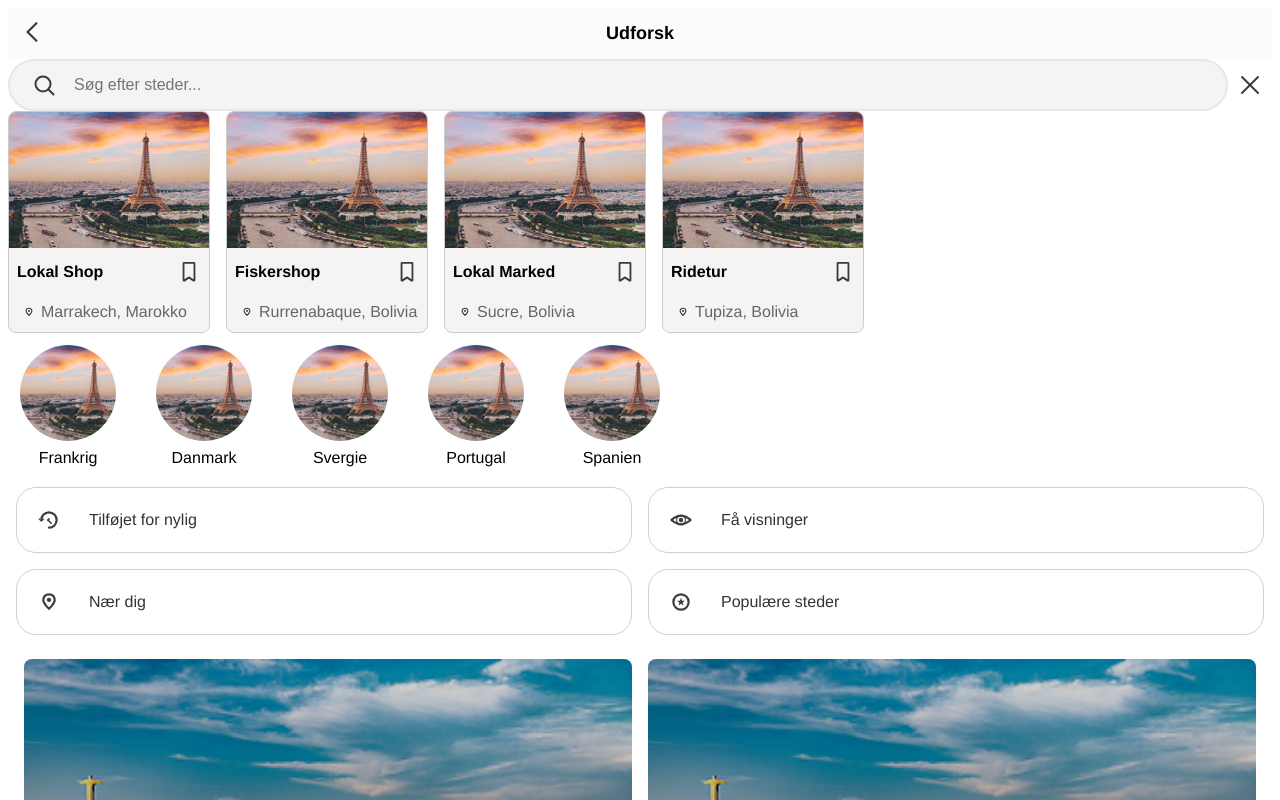
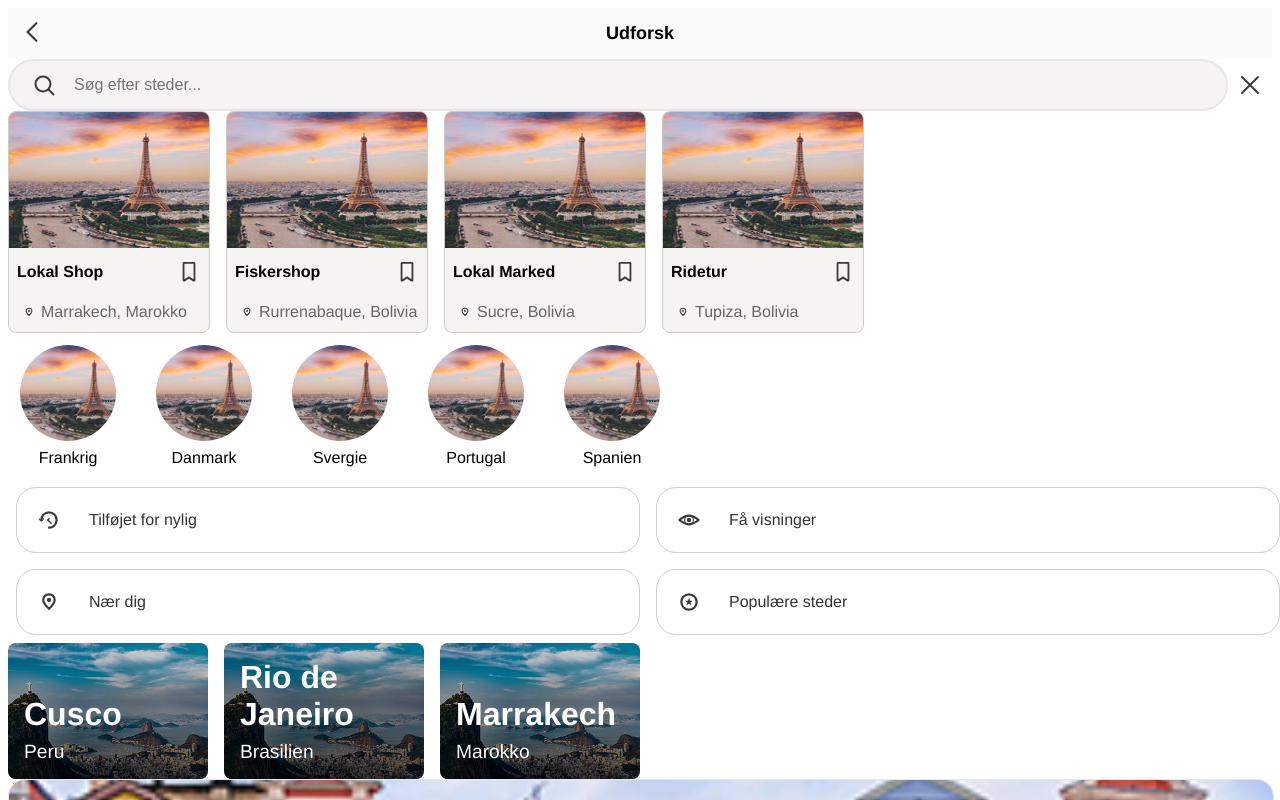
Before and after one commit to mamelishah/gemly-project-webapplication, a React (Vite) app: page /gemly-project-webapplication/saved in a window 1280 px wide. Shown: the top 800 px of the page. Built offline with nearby package versions, Linux system fonts and the light colour scheme.

Commit message:
parametre til plantotravel card, og talladt overflow - gjort scrollbar

```diff
--- a/src/App.tsx
+++ b/src/App.tsx
@@ -72,6 +72,7 @@ function App() {
           gridTemplateColumns: "repeat(2, 1fr)",
           padding: "0.5rem",
           gap: "1rem",
+          width: "100%",
         }}
       >
         <SortExploreCard icon={addedRecently} text="Tilføjet for nylig" />
@@ -79,9 +80,18 @@ function App() {
         <SortExploreCard icon={nearYou} text="Nær dig" />
         <SortExploreCard icon={popular} text="Populære steder" />
       </div>
-      <div style={{ display: "flex", padding: "1rem", gap: "1rem" }}>
-        <PlanToTravelCard />
-        <PlanToTravelCard />
+      <div
+        style={{
+          display: "flex",
+          overflowX: "auto",
+          overflowY: "hidden",
+          gap: "1rem",
+          width: "100%",
+        }}
+      >
+        <PlanToTravelCard title={"Cusco"} description={"Peru"} />
+        <PlanToTravelCard title={"Rio de Janeiro"} description={"Brasilien"} />
+        <PlanToTravelCard title={"Marrakech"} description={"Marokko"} />
       </div>
 
       <BigCard
--- a/src/components/cards/PlanToTravelCard.css
+++ b/src/components/cards/PlanToTravelCard.css
@@ -3,6 +3,8 @@
   width: 100%;
   border-radius: 8px;
   overflow: hidden;
+  width: 200px;
+  flex-shrink: 0;
 }
 
 #plan-to-travel-card::before {
--- a/src/components/cards/PlanToTravelCard.tsx
+++ b/src/components/cards/PlanToTravelCard.tsx
@@ -1,13 +1,13 @@
 import image from "/src/assets/images/countries/Brasilien/brazil-main-image.png";
 import "./PlanToTravelCard.css";
 
-function PlanToTravelCard() {
+function PlanToTravelCard({title, description}) {
   return (
     <section id="plan-to-travel-card">
       <img src={image} alt="Plan Your Trip" />
       <div id="plan-to-travel-content">
-        <h1>Cusco</h1>
-        <p>Peru</p>
+        <h1>{title}</h1>
+        <p>{description}</p>
       </div>
     </section>
   );
--- a/src/components/cards/SortExploreCard.css
+++ b/src/components/cards/SortExploreCard.css
@@ -11,7 +11,7 @@
 #sort-explore-card img {
   width: 48px;
   height: 48px;
-  flex-shrink: 0;
+
 }
 
 #sort-explore-card p {
```
